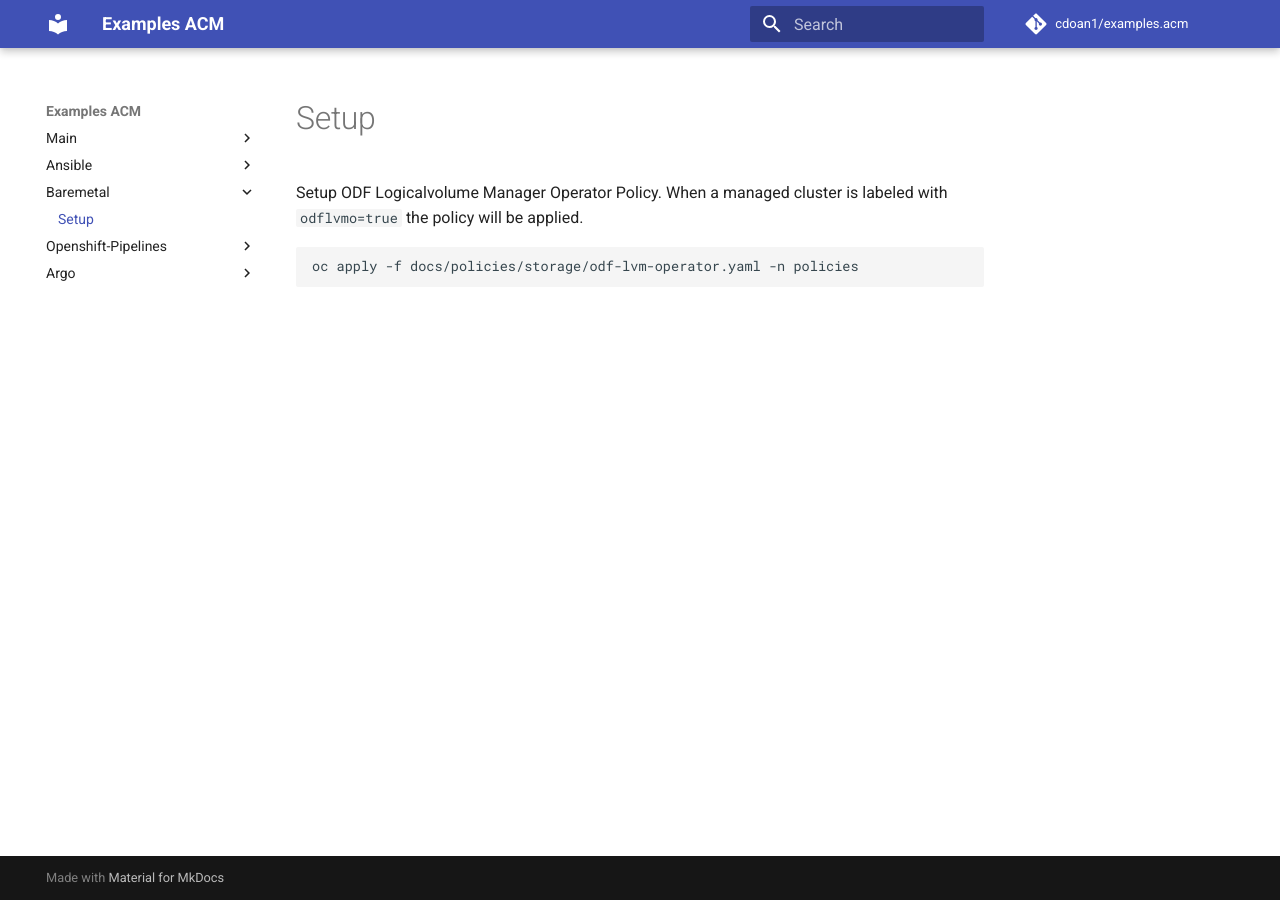
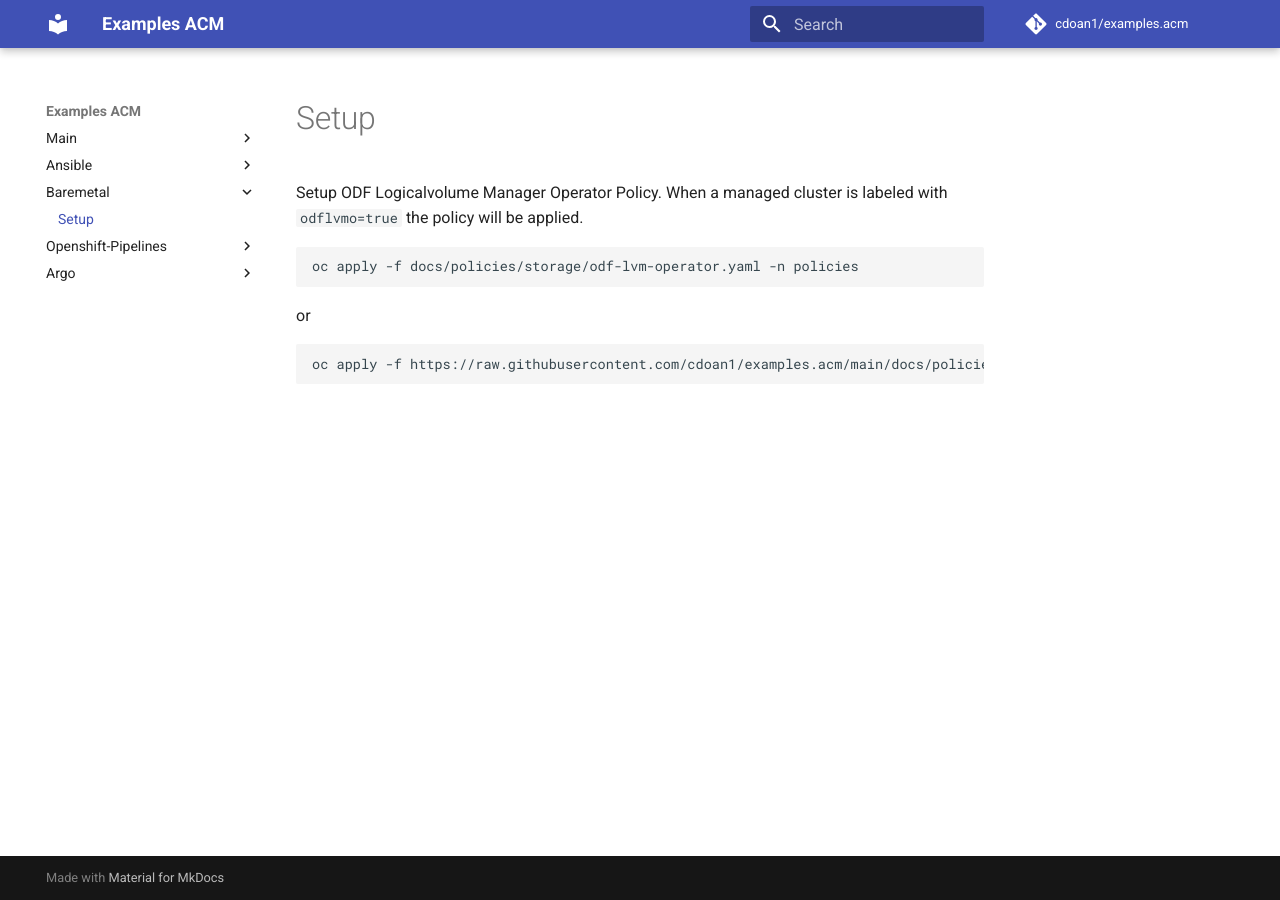
Before and after one commit to cdoan1/examples.acm, an MkDocs documentation site: the page built from docs/baremetal/assisted-installer.md, in a window 1280 px wide. Built offline with MkDocs 1.6.1 and Material for MkDocs 9.7.7, drawn with Linux system fonts in a browser that asks for light colours; comment, search, counter and statistics services are not loaded.

Commit message:
update odf-lvm example

````diff
--- a/docs/baremetal/assisted-installer.md
+++ b/docs/baremetal/assisted-installer.md
@@ -5,3 +5,9 @@ Setup ODF Logicalvolume Manager Operator Policy. When a managed cluster is label
 ```bash
 oc apply -f docs/policies/storage/odf-lvm-operator.yaml -n policies
 ```
+
+or
+
+```bash
+oc apply -f https://raw.githubusercontent.com/cdoan1/examples.acm/main/docs/policies/storage/odf-lvm-operator.yaml -n policies
+```
````
